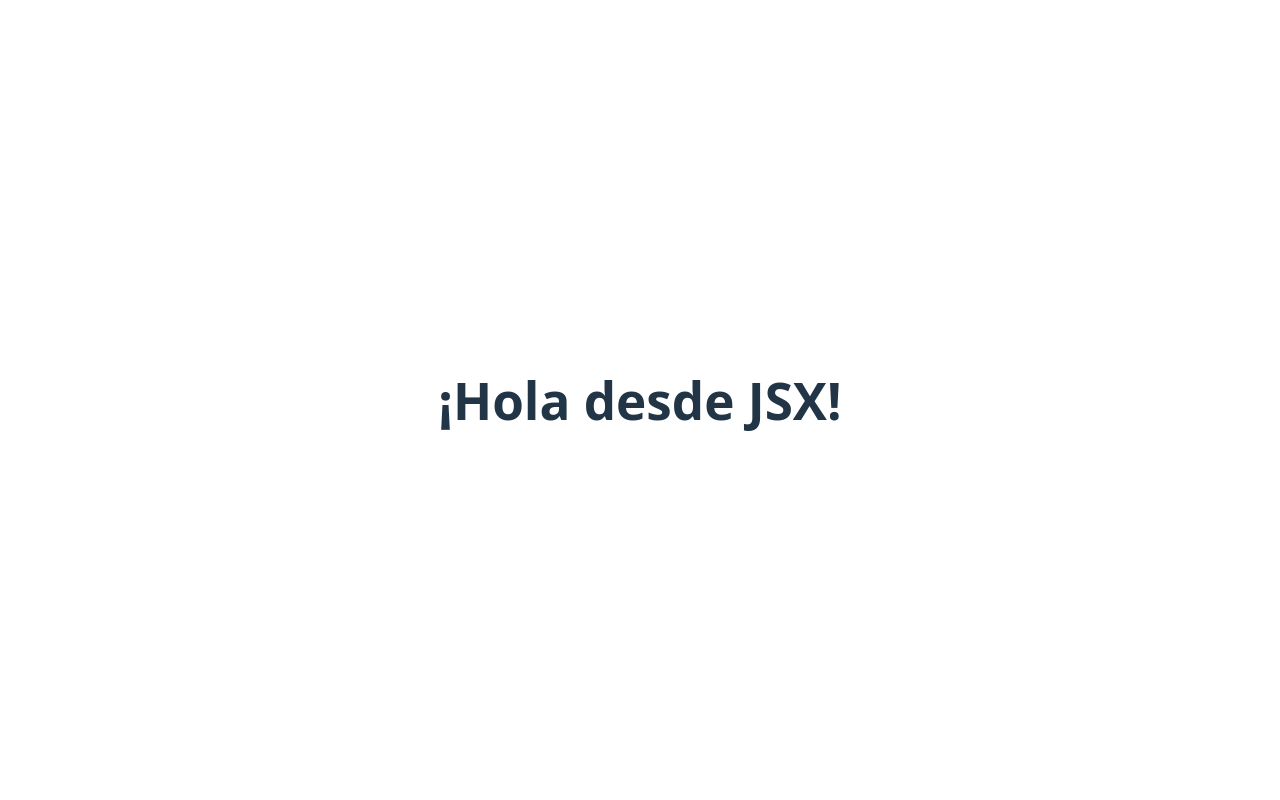
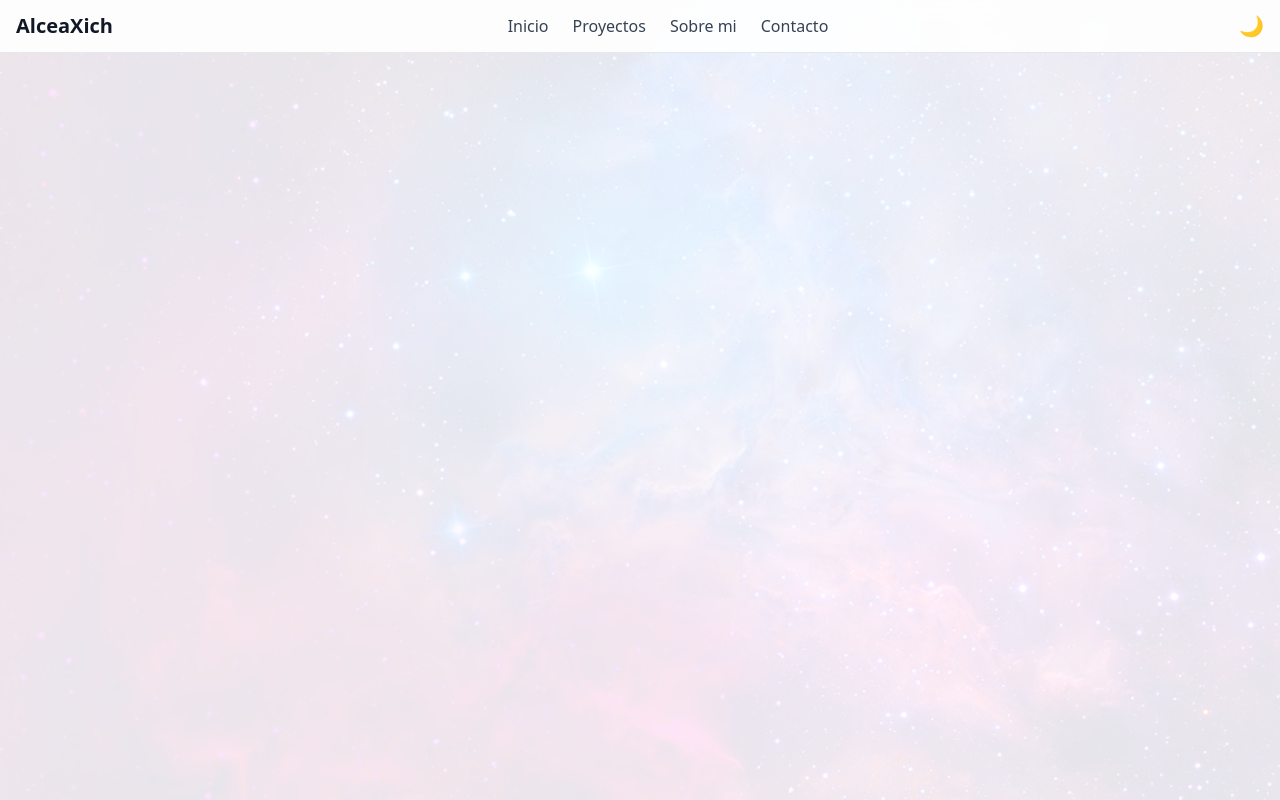
Before and after one commit to AlceaXich/Portafolio-Website, a React (Vite) app in the folder portafolio-website-v2/: page / in a window 1280 px wide. Built offline with nearby package versions, Linux system fonts and the light colour scheme.

Commit message:
Add Header section

```diff
--- a/portafolio-website-v2/src/App.jsx
+++ b/portafolio-website-v2/src/App.jsx
@@ -1,3 +1,9 @@
+import Header from "./components/Header";
+import Background from "./components/Background";
+
 export default function App() {
-  return <h1 className="font-bold">¡Hola desde JSX!</h1>;
+  return <div className="min-h-screen bg-white dark:bg-[#0b0c10] text-gray-900 dark:text-white">
+    <Background/>
+    <Header/>
+  </div>
 }
--- /dev/null
+++ b/portafolio-website-v2/src/components/Background.jsx
@@ -0,0 +1,10 @@
+export default function Background() {
+    return (
+        <div className="fixed top-0 left-0 w-full h-full z-0 pointer-events-none">
+            <div className="w-full h-full bg-cover bg-center opacity-10 dark:opacity-30"
+            style={{backgroundImage: `url('/src/assets/background.jpg')`
+            }}>
+            </div>
+        </div>
+    )
+}
--- a/portafolio-website-v2/src/components/Header.jsx
+++ b/portafolio-website-v2/src/components/Header.jsx
@@ -1,5 +1,44 @@
+//useState: guardar valores que pueden cambiar
+//useEffect: hacer cosas cuando el componente carga o cambia algo
 import { useState, useEffect } from "react";
 
+//Creacion del componente Header
 export default function Header() {
-    const d
+    //Creacion de un estado: darkmode es true o false y setDarkMode funcion para luego cambiar el valor
+    const [darkMode, setDarkMode] = useState(() => {
+        //Obtiene del navegador de usuario si ya tiene un tema establecido
+        const stored = localStorage.getItem("theme")
+        return stored === "dark" || (!stored && window.matchMedia("(prefers-color-scheme: dark)").matches)
+    })
+
+    //Se realiza esto cada vez que darkMode cambia
+    useEffect(() => {
+        //Agrega la clases dark al html del document.documentElement
+        document.documentElement.classList.toggle("dark", darkMode)
+        //Guarda la eleccion del usuario en el navegador
+        localStorage.setItem("theme", darkMode ? "dark":"light")
+    }, [darkMode])
+
+    return(
+        <header className="w-full fixed top-0 z-50 bg-white/90 dark:bg-black/90 backdrop-blur border-b border-gray-200 dark:border-gray-800">
+            <div className="max-w-7xl mx-auto px-4 py-3 flex justify-between items-center">
+                <h1 className="text-xl font-bold text-gray-900 dark:text-white ">
+                    AlceaXich
+                </h1>
+                <nav className="space-x-6 text-gray-700 dark:text-gray-300">
+                    <a href="#inicio" className="hover:text-purple-500">Inicio</a>
+                    <a href="#proyectos" className="hover:text-purple-500">Proyectos</a>
+                    <a href="#sobre-mi" className="hover:text-purple-500">Sobre mi</a>
+                    <a href="#contacto" className="hover:text-purple-500">Contacto</a>
+                </nav>
+                <button
+                    onClick={() => setDarkMode(!darkMode)}
+                    className="ml-4 text-xl"
+                    aria-label="Toggle dark mode"
+                    >
+                    {darkMode ? "🌞" : "🌙"}
+                </button>
+            </div>
+        </header>
+    )
 }
--- a/portafolio-website-v2/src/style.css
+++ b/portafolio-website-v2/src/style.css
@@ -1,98 +1 @@
 @import 'tailwindcss';
-
-:root {
-  font-family: system-ui, Avenir, Helvetica, Arial, sans-serif;
-  line-height: 1.5;
-  font-weight: 400;
-
-  color-scheme: light dark;
-  color: rgba(255, 255, 255, 0.87);
-  background-color: #242424;
-
-  font-synthesis: none;
-  text-rendering: optimizeLegibility;
-  -webkit-font-smoothing: antialiased;
-  -moz-osx-font-smoothing: grayscale;
-}
-
-a {
-  font-weight: 500;
-  color: #646cff;
-  text-decoration: inherit;
-}
-a:hover {
-  color: #535bf2;
-}
-
-body {
-  margin: 0;
-  display: flex;
-  place-items: center;
-  min-width: 320px;
-  min-height: 100vh;
-}
-
-h1 {
-  font-size: 3.2em;
-  line-height: 1.1;
-}
-
-#app {
-  max-width: 1280px;
-  margin: 0 auto;
-  padding: 2rem;
-  text-align: center;
-}
-
-.logo {
-  height: 6em;
-  padding: 1.5em;
-  will-change: filter;
-  transition: filter 300ms;
-}
-.logo:hover {
-  filter: drop-shadow(0 0 2em #646cffaa);
-}
-.logo.vanilla:hover {
-  filter: drop-shadow(0 0 2em #f7df1eaa);
-}
-
-.card {
-  padding: 2em;
-}
-
-.read-the-docs {
-  color: #888;
-}
-
-button {
-  border-radius: 8px;
-  border: 1px solid transparent;
-  padding: 0.6em 1.2em;
-  font-size: 1em;
-  font-weight: 500;
-  font-family: inherit;
-  background-color: #1a1a1a;
-  cursor: pointer;
-  transition: border-color 0.25s;
-}
-button:hover {
-  border-color: #646cff;
-}
-button:focus,
-button:focus-visible {
-  outline: 4px auto -webkit-focus-ring-color;
-}
-
-@media (prefers-color-scheme: light) {
-  :root {
-    color: #213547;
-    background-color: #ffffff;
-  }
-  a:hover {
-    color: #747bff;
-  }
-  button {
-    background-color: #f9f9f9;
-  }
-}
--- a/portafolio-website-v2/tailwindcss.config.js
+++ b/portafolio-website-v2/tailwindcss.config.js
@@ -0,0 +1,6 @@
+export default {
+  content: ["./index.html", "./src/**/*.{js,ts,jsx,tsx}"],
+  darkMode: "class", // 👈 agrega esto
+  theme: { extend: {} },
+  plugins: [],
+}
```
Also changed, not shown: portafolio-website-v2/src/assets/background.jpg (added).
